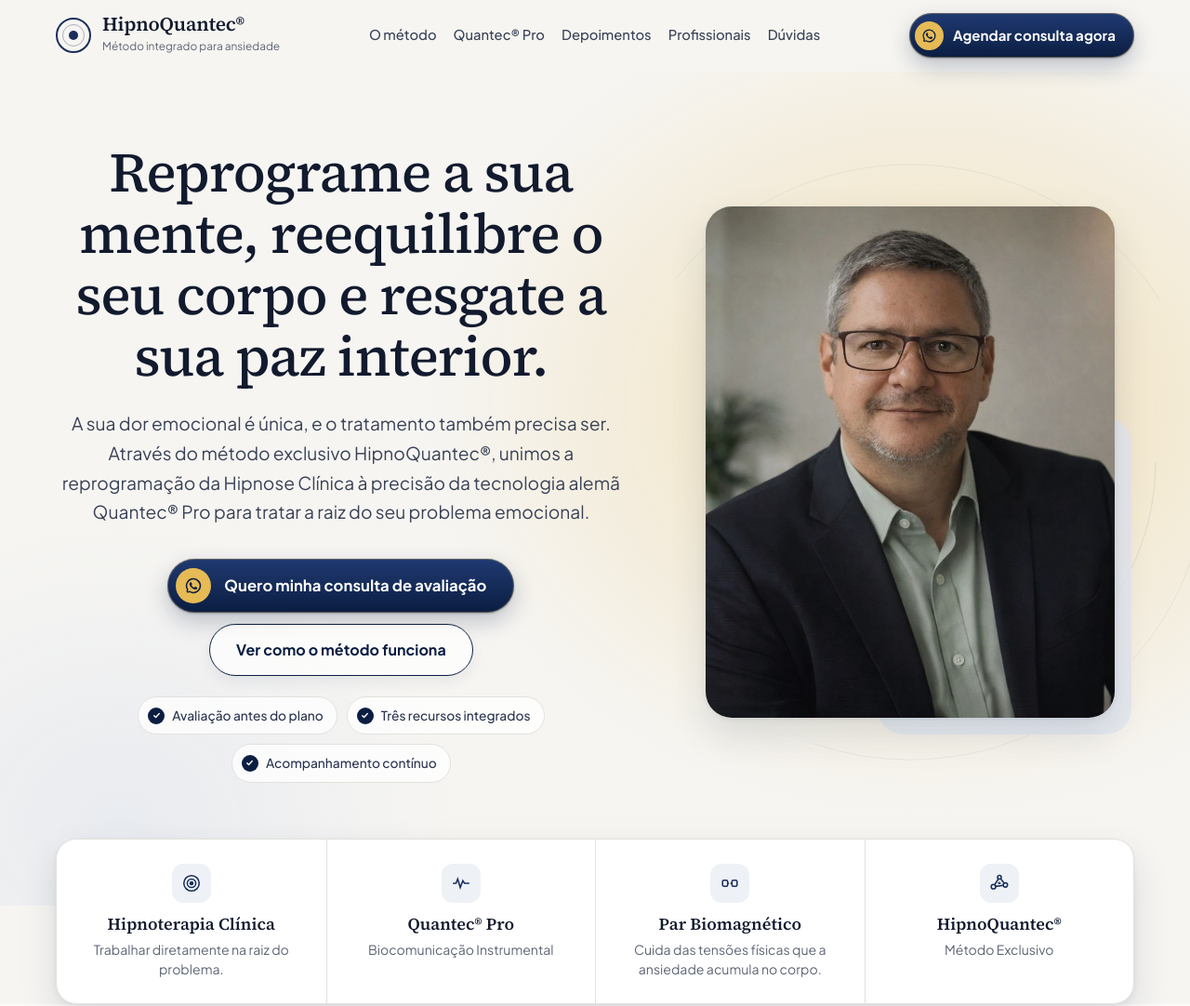
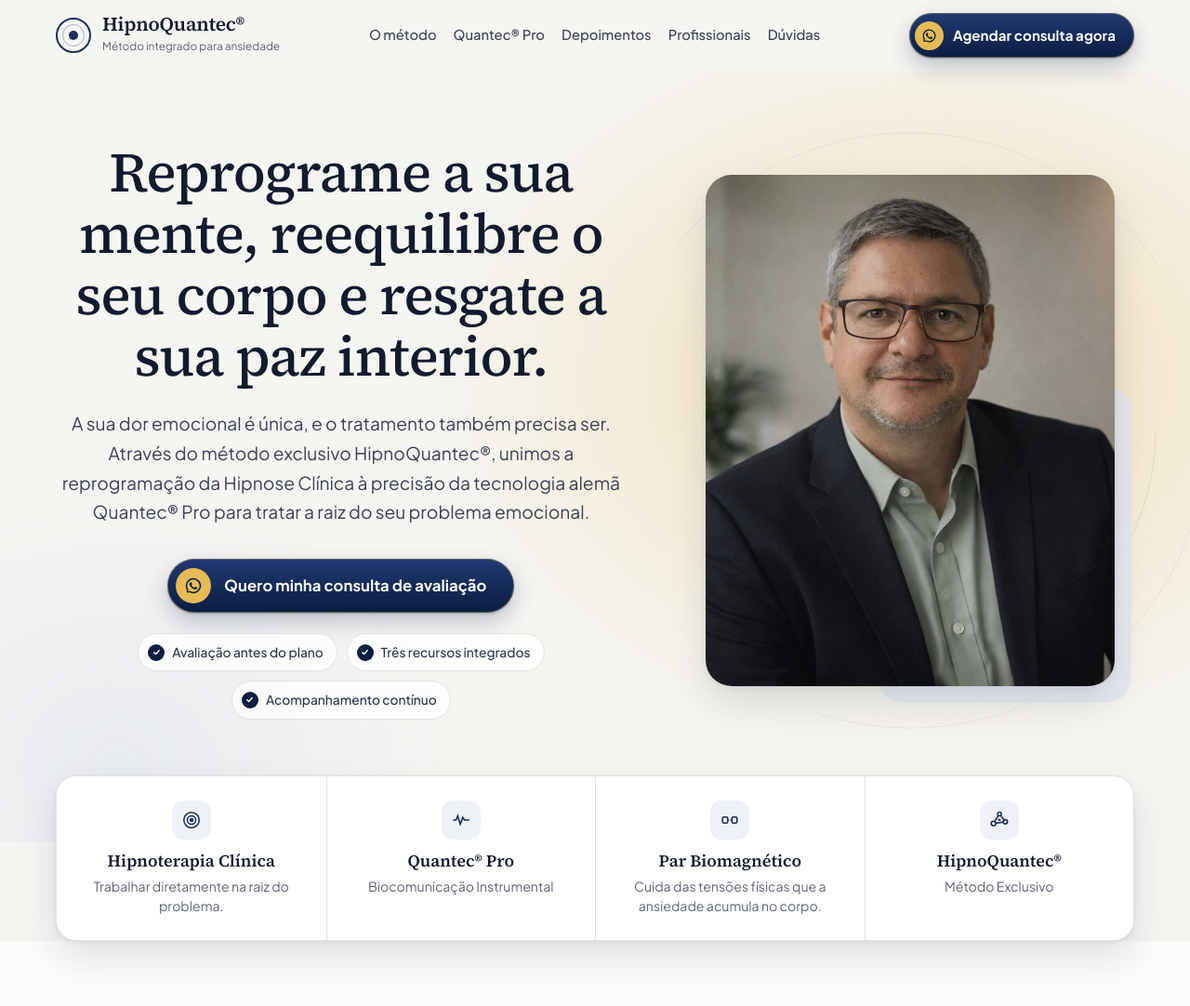
Before and after one commit to gidaads26-lgtm/David-Severo-hipnoquantec, a plain HTML site: page index.html in a window 1280 px wide. Shown: the top 1082 px of the page at 93% size. Drawn offline with Linux system fonts and the light colour scheme.

Commit message:
Remove o botão 'Ver como o método funciona' do hero
Co-Authored-By: Claude Opus 5.5 <noreply@anthropic.com>
Claude-Session: https://claude.ai/code/session_019DKL7eVcYTywB2LCB7Cefm

```diff
--- a/index.html
+++ b/index.html
@@ -589,7 +589,6 @@ h2 + .lead,h1 + .lead{margin-top:24px}
       <p class="lead" data-load style="--i:1">A sua dor emocional é única, e o tratamento também precisa ser. Através do método exclusivo HipnoQuantec®, unimos a reprogramação da Hipnose Clínica à precisão da tecnologia alemã Quantec® Pro para tratar a raiz do seu problema emocional.</p>
       <div class="hero-actions" data-load style="--i:2">
         <a class="btn cta" href="https://wa.me/5513998072472?text=Ol%C3%A1!%20Vim%20pelo%20site%20do%20HipnoQuantec%C2%AE%20e%20gostaria%20de%20agendar%20uma%20consulta." target="_blank" rel="noopener" data-wa><svg viewBox="0 0 24 24" fill="currentColor" aria-hidden="true"><path d="M12 2.2a9.8 9.8 0 0 0-8.4 14.8L2.3 21.8l4.9-1.3A9.8 9.8 0 1 0 12 2.2zm0 17.8a8 8 0 0 1-4.1-1.1l-.3-.2-2.9.8.8-2.8-.2-.3A8 8 0 1 1 12 20zm4.4-6c-.2-.1-1.4-.7-1.7-.8-.2-.1-.4-.1-.5.1l-.8.9c-.1.2-.3.2-.5.1a6.6 6.6 0 0 1-3.3-2.9c-.2-.4.2-.4.7-1.3.1-.2 0-.3 0-.4l-.8-1.8c-.2-.5-.4-.4-.5-.4h-.5a.9.9 0 0 0-.7.3 2.8 2.8 0 0 0-.9 2.1 4.9 4.9 0 0 0 1 2.6 11.2 11.2 0 0 0 4.3 3.8c1.6.7 2.2.7 3 .6a2.6 2.6 0 0 0 1.7-1.2 2.1 2.1 0 0 0 .1-1.2c0-.1-.2-.2-.5-.3z"/></svg>Quero minha consulta de avaliação</a>
-        <a class="btn ghost" href="#metodo">Ver como o método funciona</a>
       </div>
       <ul class="trust" data-load style="--i:3">
         <li>Avaliação antes do plano</li>
```
